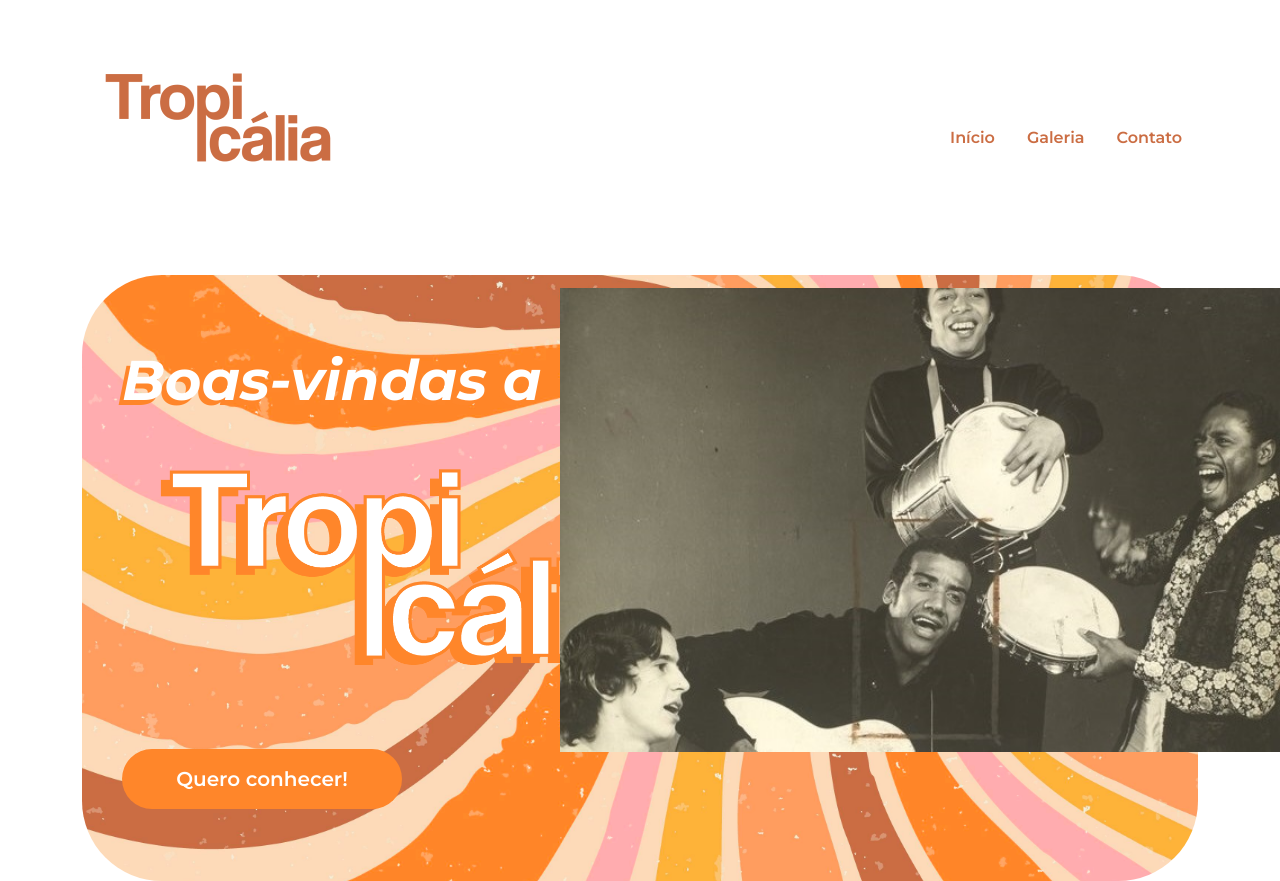
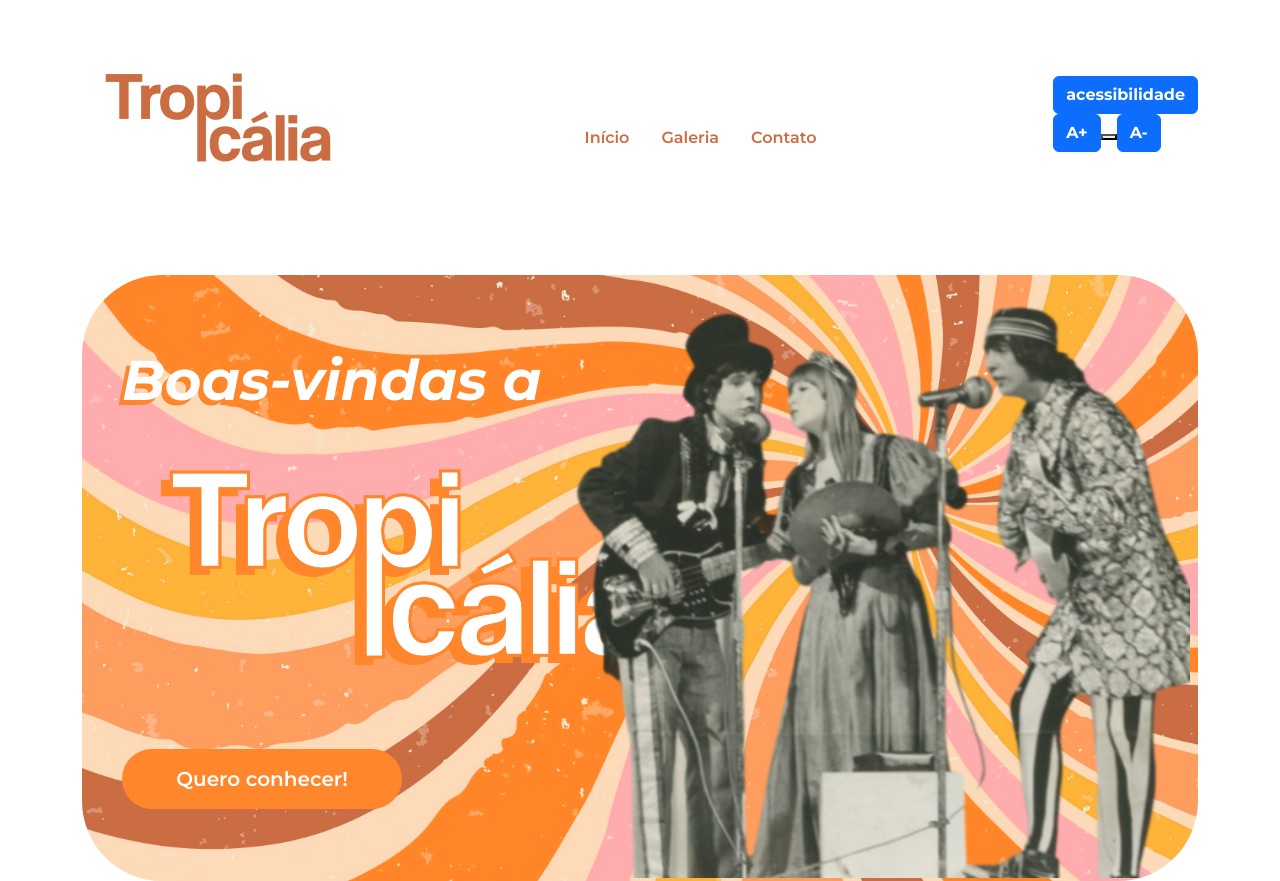
Before and after one commit to ozairFilho/TROPICALIA, a plain HTML site: page index.html in a window 1280 px wide. Shown: the top 881 px of the page. Drawn offline with nearby package versions, Linux system fonts and the light colour scheme; a script that the page names is missing.

Commit message:
29/05/2025

```diff
--- a/index.html
+++ b/index.html
@@ -22,6 +22,14 @@
                 <li class="nav-item"><a class="nav-link" href="#galeria">Galeria</a></li>
                 <li class="nav-item"><a class="nav-link" href="#contato">Contato</a></li>
             </ul>
+            <div id="acessibilidade" class="menu-acessibilidade">
+                <button class="btn btn-primary fw-bold rotacao-botao">acessibilidade</button>
+<div id="opção acessibilidade">
+<button id="aumentar fonte" class="btn btn-primary fw-bold">A+<button>
+    <button id="diminuir fonte" class="btn btn-primary fw-bold">A-</button>
+</button>
+</div>
+            </div>
         </nav>
 
     </header>
@@ -37,8 +45,8 @@
                         height="278" loading="lazy">
                     <a href="#tropicalia" class="btn btn-primary btn-lg botao-inicio fw-semibold">Quero
                         conhecer!</a>
-                </div>
-            <img src="img/lossy-page1-640px-Jorge_Ben_e_o_Trio_Mocotó_no_Teatro_da_Lagoa,_1971.tif.jpg" class="img-fluid img-inicio">
+                    </div>
+            <img src="img/lossy-page1-640px-Os_Mutantes.tif (1).png" alt="imagem em preto e branco de tres cantores" class="img-fluid img-inicio">
             </div>
         </section>
 
--- a/styles.css
+++ b/styles.css
@@ -41,9 +41,9 @@ section {
 /* posicionamento para a imagem à direita */
 .img-inicio {
     position: absolute;
-    right: 0;
+    right: 7%;
     top: 18rem;
-    width: 45rem;
+    width: 40rem;
     height: auto;
 }
 
```
